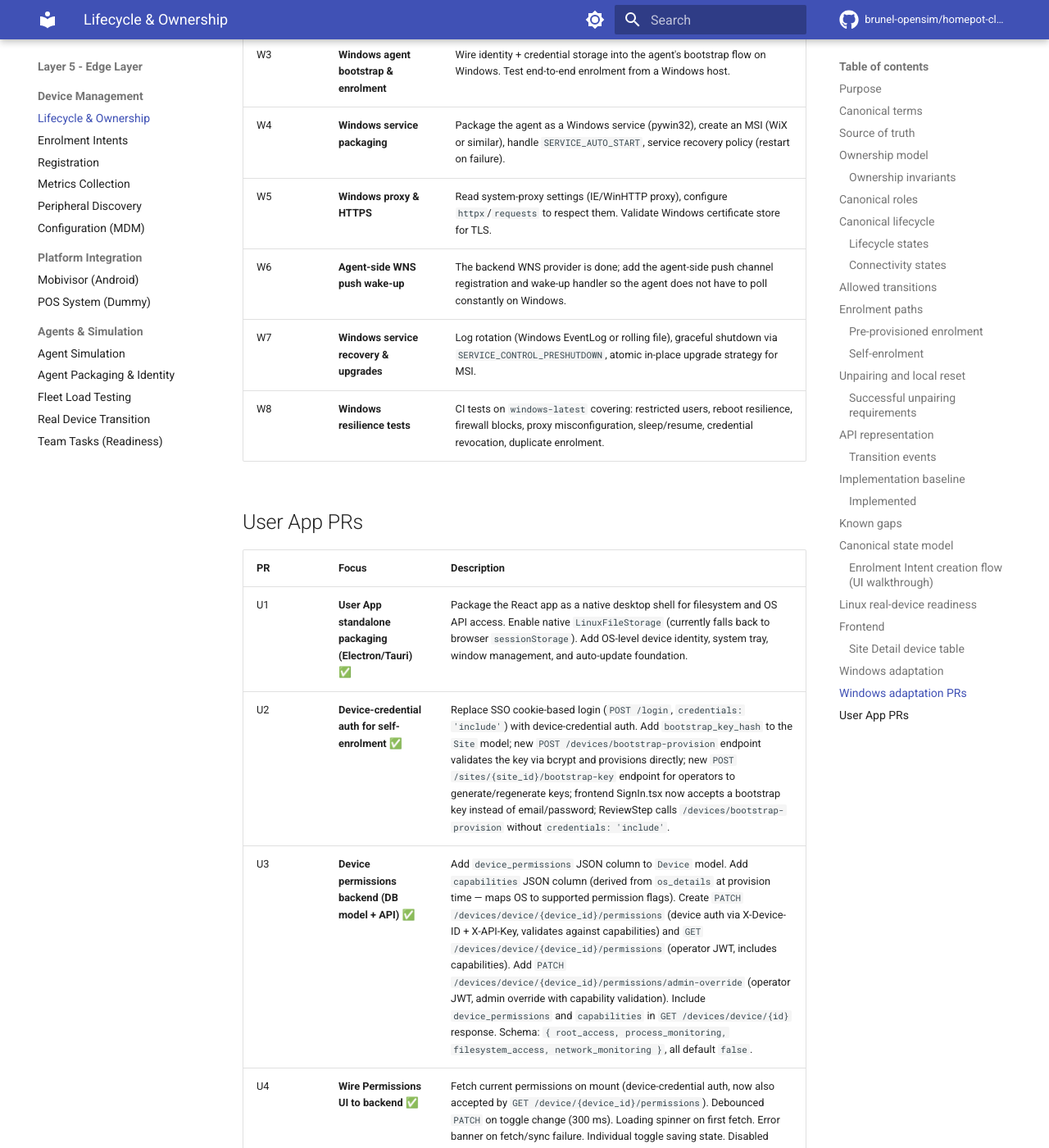
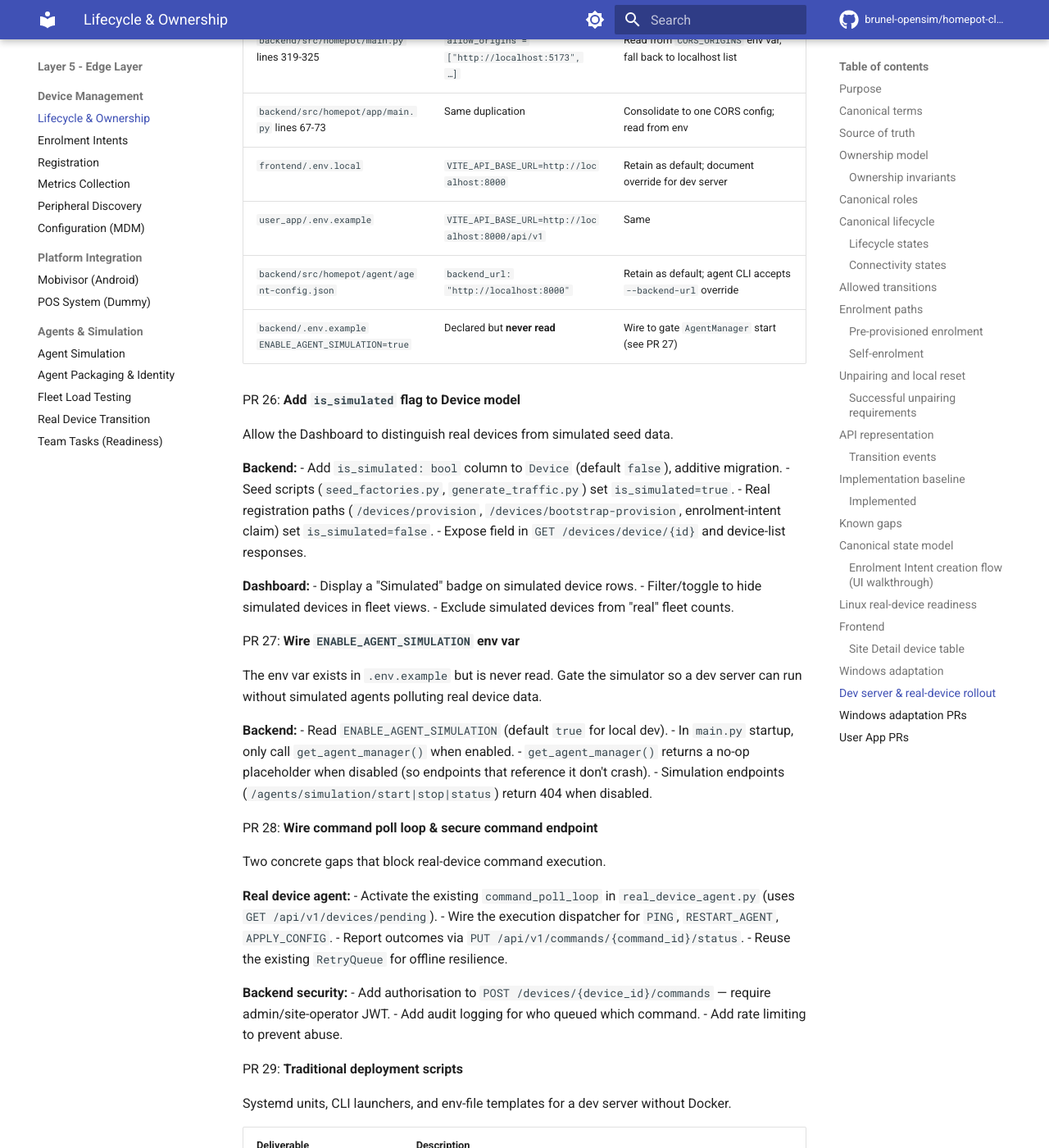
Before and after one commit to brunel-opensim/homepot-client, an MkDocs documentation site: the page built from docs/device-lifecycle-and-ownership.md, in a window 1280 px wide and 1400 px high, scrolled down 16652 px. Shown: the whole window at 82% size. Built offline with MkDocs 1.6.1 and Material for MkDocs 9.7.7, drawn with Linux system fonts in a browser that asks for light colours; comment, search, counter and statistics services are not loaded; the version menu is left out; some of the changed text lies outside the part shown.

Commit message:
docs: add PR 25-30 for dev server & real-device rollout roadmap

```diff
--- a/docs/device-lifecycle-and-ownership.md
+++ b/docs/device-lifecycle-and-ownership.md
@@ -559,6 +559,92 @@ Only after the Linux real-device contract works:
 - test restricted users, reboot, firewall, proxy, sleep/resume, and credential revocation.
 The backend APIs and lifecycle rules should remain platform-neutral.
 
+## Dev server & real-device rollout
+
+These PRs close the gap between localhost simulation and real device testing on a dev server.
+They focus on configuration parameterisation, data-model fidelity, and deployment tooling.
+
+PR 25: **Environment-agnostic configuration**
+
+Replace hardcoded localhost values with environment-driven configuration so the same
+build targets localhost, a dev server, or production without code changes.
+
+| File | Current (hardcoded) | Target |
+|---|---|---|
+| `backend/src/homepot/main.py` lines 319-325 | `allow_origins = ["http://localhost:5173", …]` | Read from `CORS_ORIGINS` env var, fall back to localhost list |
+| `backend/src/homepot/app/main.py` lines 67-73 | Same duplication | Consolidate to one CORS config; read from env |
+| `frontend/.env.local` | `VITE_API_BASE_URL=http://localhost:8000` | Retain as default; document override for dev server |
+| `user_app/.env.example` | `VITE_API_BASE_URL=http://localhost:8000/api/v1` | Same |
+| `backend/src/homepot/agent/agent-config.json` | `backend_url: "http://localhost:8000"` | Retain as default; agent CLI accepts `--backend-url` override |
+| `backend/.env.example` `ENABLE_AGENT_SIMULATION=true` | Declared but **never read** | Wire to gate `AgentManager` start (see PR 27) |
+
+PR 26: **Add `is_simulated` flag to Device model**
+
+Allow the Dashboard to distinguish real devices from simulated seed data.
+
+**Backend:**
+- Add `is_simulated: bool` column to `Device` (default `false`), additive migration.
+- Seed scripts (`seed_factories.py`, `generate_traffic.py`) set `is_simulated=true`.
+- Real registration paths (`/devices/provision`, `/devices/bootstrap-provision`, enrolment-intent claim) set `is_simulated=false`.
+- Expose field in `GET /devices/device/{id}` and device-list responses.
+
+**Dashboard:**
+- Display a "Simulated" badge on simulated device rows.
+- Filter/toggle to hide simulated devices in fleet views.
+- Exclude simulated devices from "real" fleet counts.
+
+PR 27: **Wire `ENABLE_AGENT_SIMULATION` env var**
+
+The env var exists in `.env.example` but is never read. Gate the simulator so a dev
+server can run without simulated agents polluting real device data.
+
+**Backend:**
+- Read `ENABLE_AGENT_SIMULATION` (default `true` for local dev).
+- In `main.py` startup, only call `get_agent_manager()` when enabled.
+- `get_agent_manager()` returns a no-op placeholder when disabled (so endpoints that reference it don't crash).
+- Simulation endpoints (`/agents/simulation/start|stop|status`) return 404 when disabled.
+
+PR 28: **Wire command poll loop & secure command endpoint**
+
+Two concrete gaps that block real-device command execution.
+
+**Real device agent:**
+- Activate the existing `command_poll_loop` in `real_device_agent.py` (uses `GET /api/v1/devices/pending`).
+- Wire the execution dispatcher for `PING`, `RESTART_AGENT`, `APPLY_CONFIG`.
+- Report outcomes via `PUT /api/v1/commands/{command_id}/status`.
+- Reuse the existing `RetryQueue` for offline resilience.
+
+**Backend security:**
+- Add authorisation to `POST /devices/{device_id}/commands` — require admin/site-operator JWT.
+- Add audit logging for who queued which command.
+- Add rate limiting to prevent abuse.
+
+PR 29: **Traditional deployment scripts**
+
+Systemd units, CLI launchers, and env-file templates for a dev server without Docker.
+
+| Deliverable | Description |
+|---|---|
+| `deploy/homepot-api.service` | Systemd unit for the FastAPI backend (uvicorn, working directory, user, env file, log config) |
+| `deploy/homepot-agent.service` | Systemd unit for the real device agent |
+| `deploy/homepot-frontend.service` | Systemd unit for the Vite/React dashboard (built as static files served by a simple HTTP server, or reverse-proxied) |
+| `deploy/env-override.sh` | Script that sets `CORS_ORIGINS`, `DATABASE__URL`, `SECRET_KEY`, `ENABLE_AGENT_SIMULATION=false` for dev server |
+| `deploy/README.md` | Walkthrough: provision database, copy env file, enable services, verify health |
+| `scripts/setup-dev-server.sh` | Opinionated one-shot: installs deps, creates DB, runs migrations, starts services in correct order |
+
+PR 30: **Dev server smoke tests**
+
+A test suite that validates a fresh dev server deployment before real devices connect.
+
+**Tests:**
+- Health endpoint responds 200.
+- Unauthenticated device endpoints reject with 401.
+- Admin can create a site and enrolment intent.
+- Agent can bootstrap-provision and heartbeat.
+- Simulator is off (`/agents/simulation/status` returns 404).
+- CORS headers include the configured dev server origin.
+- `is_simulated=false` on provisioned devices.
+
 ## Windows adaptation PRs
 
 | PR  | Focus | Description |
```
